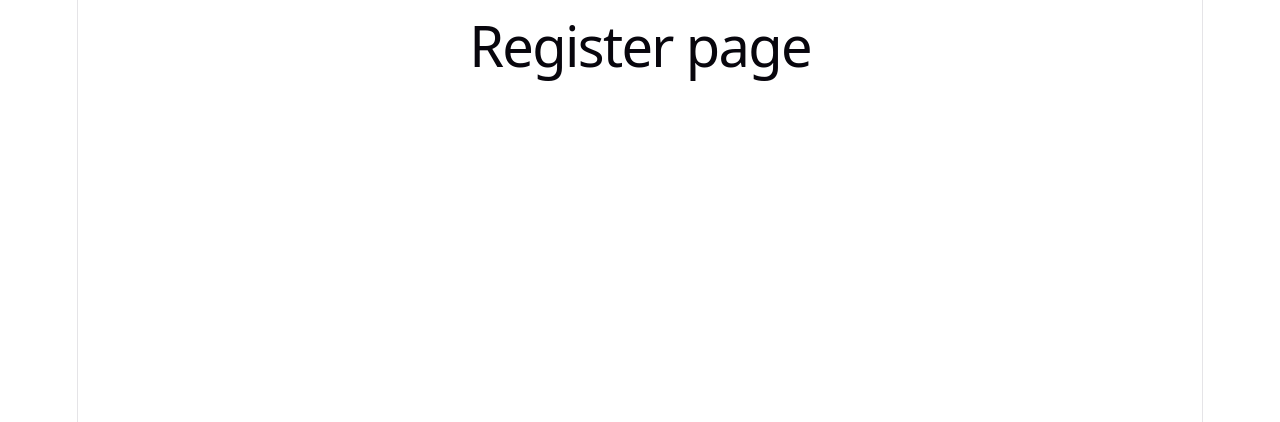
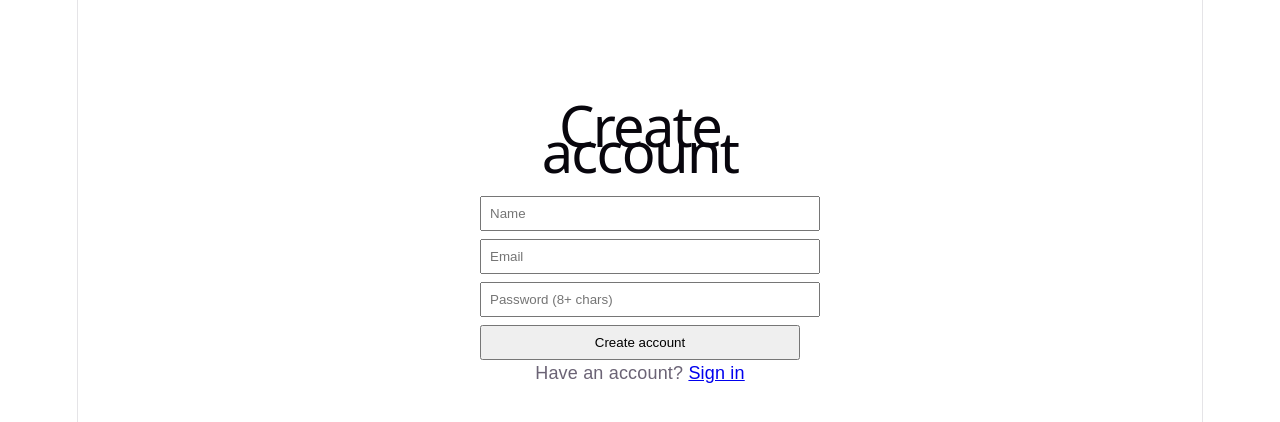
Before and after one commit to Z4hr4Arsh4d/notesnest, a React (Vite) app in the folder client/: page /register in a window 1280 px wide. Shown: the top 422 px of the page. Built offline with nearby package versions, Linux system fonts and the light colour scheme.

Commit message:
feat: auth forms

```diff
--- /dev/null
+++ b/client/src/api.js
@@ -0,0 +1,12 @@
+const API = "http://localhost:5000";
+
+export async function apiPost(path, body) {
+  const res = await fetch(API + path, {
+    method: "POST",
+    headers: { "Content-Type": "application/json" },
+    body: JSON.stringify(body),
+  });
+  const data = await res.json();
+  if (!res.ok) throw new Error(data.error || "Something went wrong");
+  return data;
+}
--- a/client/src/pages/Login.jsx
+++ b/client/src/pages/Login.jsx
@@ -1,3 +1,43 @@
+import { useState } from "react";
+import { useNavigate, Link } from "react-router-dom";
+import { apiPost } from "../api";
+
 export default function Login() {
-  return <h1>Login page</h1>;
+  const [email, setEmail] = useState("");
+  const [password, setPassword] = useState("");
+  const [error, setError] = useState("");
+  const navigate = useNavigate();
+
+  async function handleSubmit(e) {
+    e.preventDefault();            // stop the browser's default form reload
+    setError("");
+    try {
+      const data = await apiPost("/api/auth/login", { email, password });
+      localStorage.setItem("token", data.token);   // remember the token
+      navigate("/app");                             // go to the app
+    } catch (err) {
+      setError(err.message);
+    }
+  }
+
+  return (
+    <div style={{ maxWidth: 320, margin: "80px auto", fontFamily: "sans-serif" }}>
+      <h1>Sign in</h1>
+      <form onSubmit={handleSubmit}>
+        <input
+          type="email" placeholder="Email" value={email}
+          onChange={(e) => setEmail(e.target.value)}
+          style={{ display: "block", width: "100%", marginBottom: 8, padding: 8 }}
+        />
+        <input
+          type="password" placeholder="Password" value={password}
+          onChange={(e) => setPassword(e.target.value)}
+          style={{ display: "block", width: "100%", marginBottom: 8, padding: 8 }}
+        />
+        <button type="submit" style={{ width: "100%", padding: 8 }}>Sign in</button>
+      </form>
+      {error && <p style={{ color: "red" }}>{error}</p>}
+      <p>No account? <Link to="/register">Register</Link></p>
+    </div>
+  );
 }
--- a/client/src/pages/Register.jsx
+++ b/client/src/pages/Register.jsx
@@ -1,3 +1,45 @@
+import { useState } from "react";
+import { useNavigate, Link } from "react-router-dom";
+import { apiPost } from "../api";
+
 export default function Register() {
-  return <h1>Register page</h1>;
+  const [email, setEmail] = useState("");
+  const [password, setPassword] = useState("");
+  const [name, setName] = useState("");
+  const [error, setError] = useState("");
+  const navigate = useNavigate();
+
+  async function handleSubmit(e) {
+    e.preventDefault();
+    setError("");
+    try {
+      await apiPost("/api/auth/register", { email, password, name });
+      // after registering, log them straight in
+      const data = await apiPost("/api/auth/login", { email, password });
+      localStorage.setItem("token", data.token);
+      navigate("/app");
+    } catch (err) {
+      setError(err.message);
+    }
+  }
+
+  return (
+    <div style={{ maxWidth: 320, margin: "80px auto", fontFamily: "sans-serif" }}>
+      <h1>Create account</h1>
+      <form onSubmit={handleSubmit}>
+        <input placeholder="Name" value={name}
+          onChange={(e) => setName(e.target.value)}
+          style={{ display: "block", width: "100%", marginBottom: 8, padding: 8 }} />
+        <input type="email" placeholder="Email" value={email}
+          onChange={(e) => setEmail(e.target.value)}
+          style={{ display: "block", width: "100%", marginBottom: 8, padding: 8 }} />
+        <input type="password" placeholder="Password (8+ chars)" value={password}
+          onChange={(e) => setPassword(e.target.value)}
+          style={{ display: "block", width: "100%", marginBottom: 8, padding: 8 }} />
+        <button type="submit" style={{ width: "100%", padding: 8 }}>Create account</button>
+      </form>
+      {error && <p style={{ color: "red" }}>{error}</p>}
+      <p>Have an account? <Link to="/login">Sign in</Link></p>
+    </div>
+  );
 }
```
